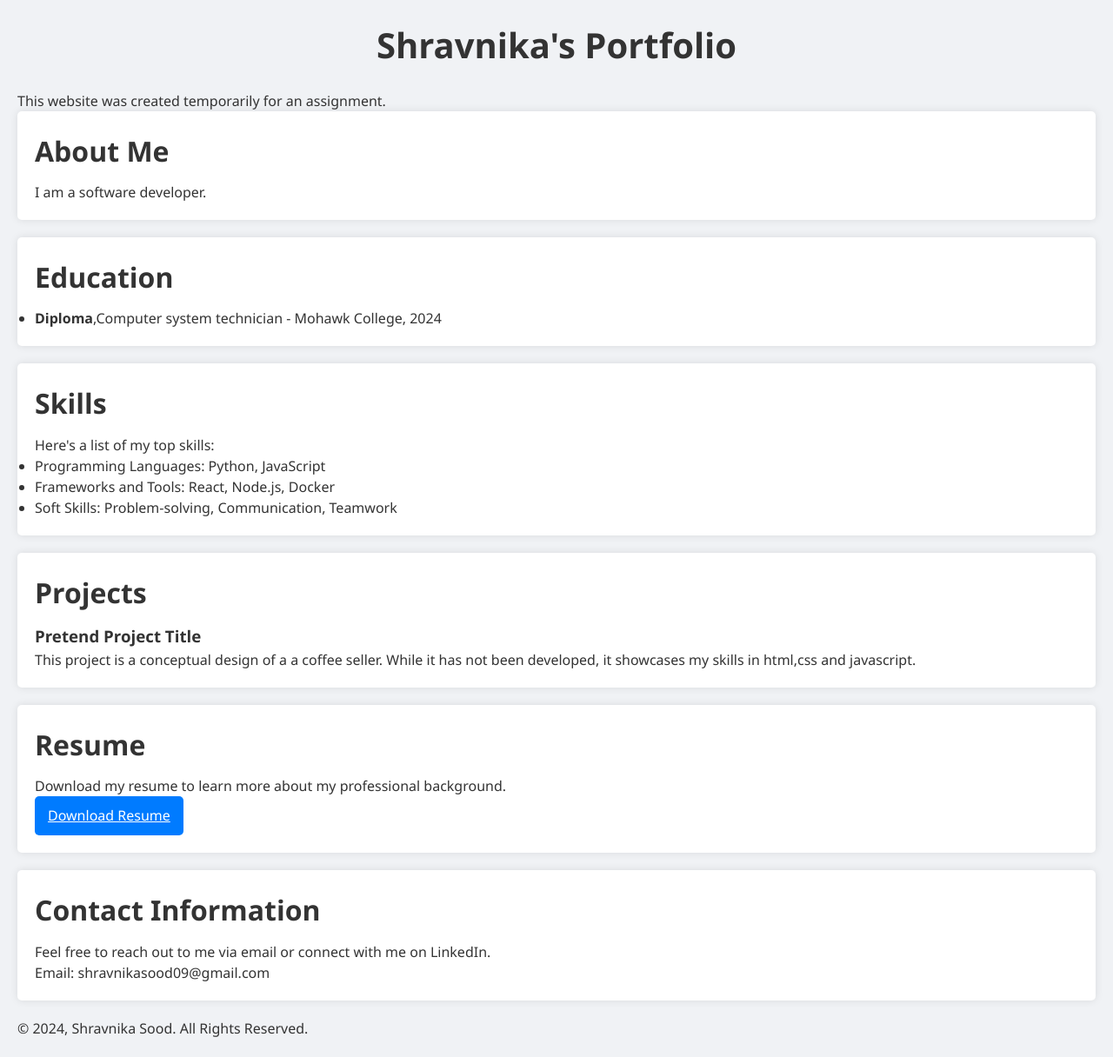
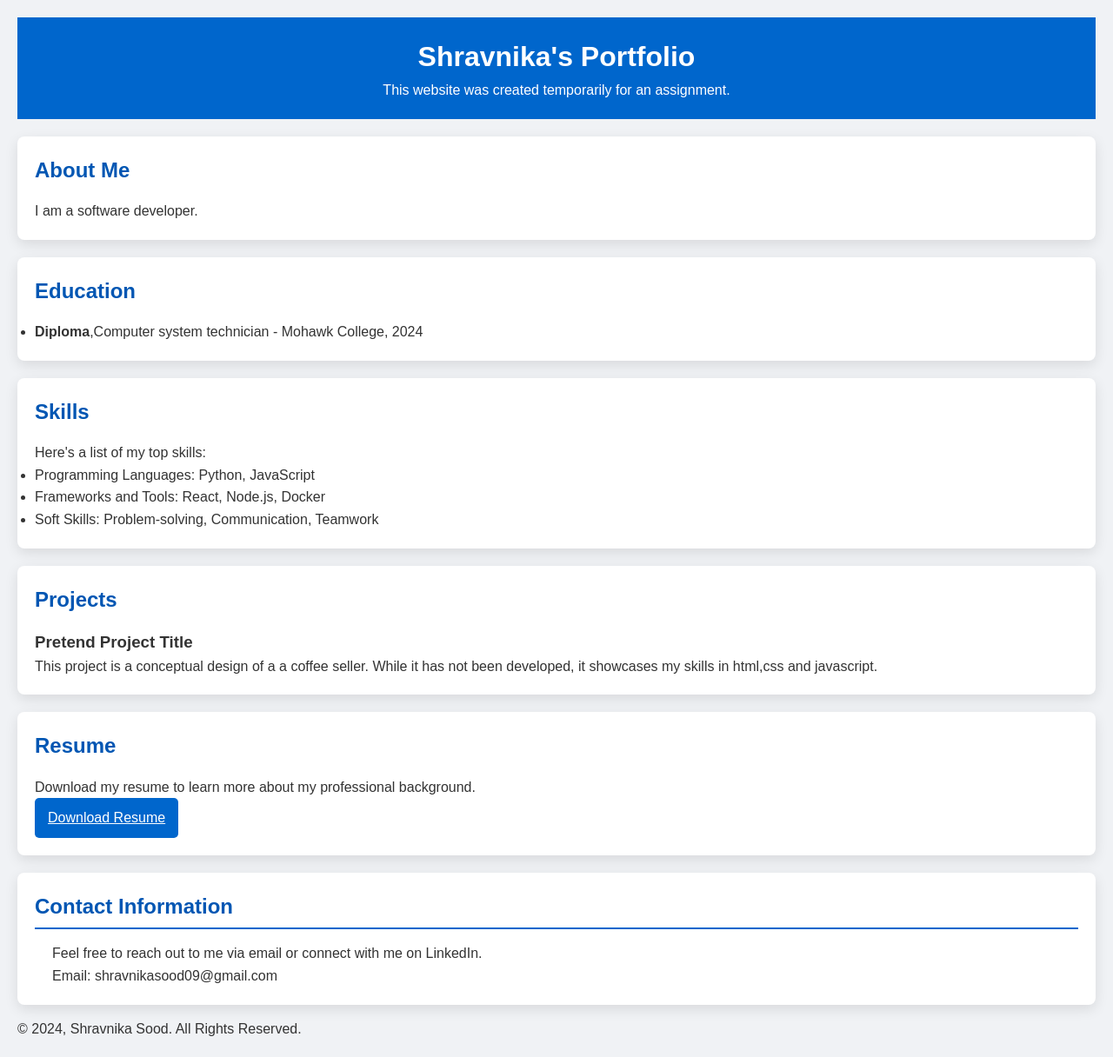
Before and after one commit to shravnikasood/shravnikasood.github.io, a plain HTML site: page index.html in a window 1280 px wide. Shown: the whole page at 87% size. Drawn offline with Linux system fonts and the light colour scheme.

Commit message:
Update styles.css

```diff
--- a/styles.css
+++ b/styles.css
@@ -6,103 +6,88 @@
 }
 
 body {
-    font-family: 'Segoe UI', Tahoma, Geneva, Verdana, sans-serif;
+    font-family: 'Arial', sans-serif;
     line-height: 1.6;
     background-color: #f0f2f5;
     color: #333;
     padding: 20px;
 }
 
-/* Navigation */
+header {
+    background: #0066cc;
+    color: #ffffff;
+    padding: 20px 0;
+    text-align: center;
+}
+
+header h1 {
+    margin-bottom: 0;
+}
+
 nav {
-    text-align: center;
-    background-color: #004085;
-    padding: 10px 0;
+    margin-top: 20px;
 }
 
 nav a {
-    color: #fff;
+    color: #ffffff;
     margin: 0 15px;
     text-decoration: none;
-    text-transform: uppercase;
-    letter-spacing: .05em;
+    padding: 7px 10px;
+    background-color: #0056b3;
+    border-radius: 5px;
+    transition: background-color 0.3s;
 }
 
 nav a:hover {
-    text-decoration: underline;
+    background-color: #004c99;
 }
 
-/* Section Styling */
 section {
-    margin-bottom: 20px;
-    background: white;
+    background: #ffffff;
+    margin: 20px 0;
     padding: 20px;
-    border-radius: 5px;
-    box-shadow: 0 0 10px rgba(0, 0, 0, 0.1);
-}
-
-h1, h2 {
-    color: #333;
-}
-
-h1 {
-    font-size: 2.5rem;
-    text-align: center;
-    margin-bottom: 20px;
+    border-radius: 8px;
+    box-shadow: 0 5px 15px rgba(0,0,0,0.1);
 }
 
 h2 {
-    font-size: 2rem;
-    margin-bottom: 10px;
-}
-
-p, li {
-    font-size: 1rem;
-    line-height: 1.5;
-}
-
-/* Project Styling */
-.project {
+    color: #0056b3;
     margin-bottom: 15px;
 }
 
-.project h3 {
-    font-size: 1.5rem;
+.project, #contact {
+    margin-bottom: 15px;
 }
 
-.project a {
-    color: #007bff;
+.project h3, #contact h2 {
+    border-bottom: 2px solid #0066cc;
+    padding-bottom: 5px;
 }
 
-.project a:hover {
-    text-decoration: underline;
+.project p, #contact p {
+    text-indent: 20px;
 }
 
-/* Resume Button */
 #resume a {
     display: inline-block;
-    background: #007bff;
-    color: #fff;
+    background-color: #0066cc;
+    color: #ffffff;
     padding: 10px 15px;
     border-radius: 5px;
-    transition: background-color 0.3s ease;
+    transition: transform 0.3s ease-in-out;
 }
 
 #resume a:hover {
-    background-color: #0056b3;
+    transform: scale(1.05);
 }
 
 /* Responsive Design */
 @media (max-width: 768px) {
-    h1 {
-        font-size: 2rem;
-    }
-
-    h2 {
-        font-size: 1.5rem;
-    }
-
     body {
         padding: 10px;
     }
+
+    header h1, nav a {
+        font-size: smaller;
+    }
 }
```
